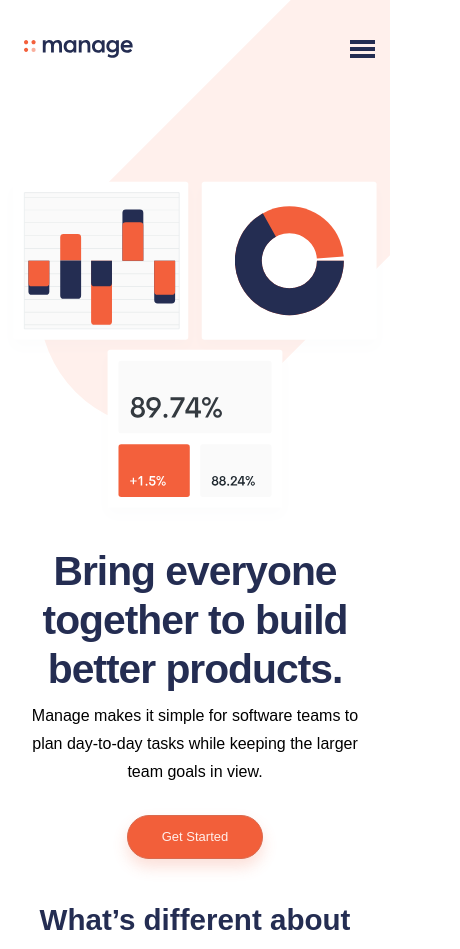
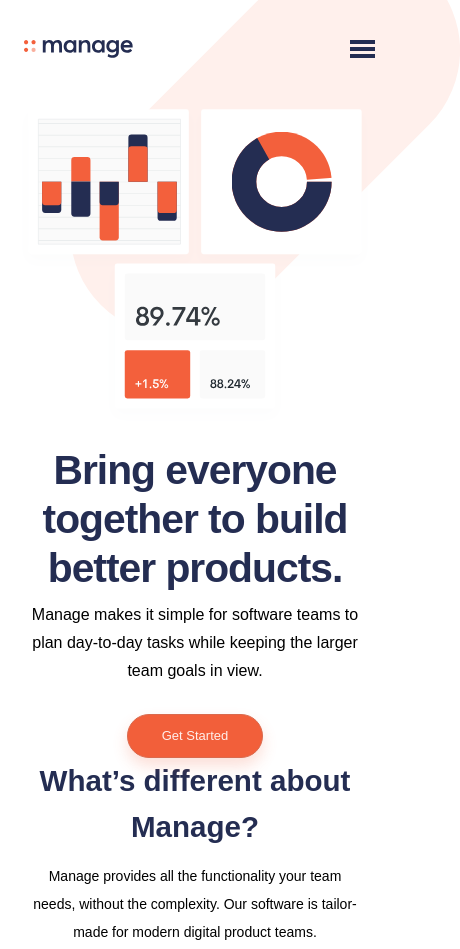
Before and after one commit to isy-creates/fe-manage-landing-page, a website: page index.html in a window 390 px wide. Shown: the top 949 px of the page, 460 px wide, since content can reach past the window. Drawn offline with Linux system fonts and the light colour scheme; a web font is replaced by a local one.

Commit message:
added overflowing background image and fixed correct breakpoint

```diff
--- a/index.html
+++ b/index.html
@@ -28,8 +28,10 @@
     <button class="navigation__button button button--primary">Get Started</button>
   </header>
   <main>
-    <section class="hero section has-grid with-large-container">
-      <img src="src/images/illustration-intro.svg" alt="Bild" class="hero__illustration">
+    <section class="hero section has-grid with-large-container pill">
+      <div class="hero__illustration">
+        <img src="src/images/illustration-intro.svg" alt="Bild" class="">
+      </div>
       <article class="hero__text">
         <h1>Bring everyone together to build better products.</h1>
         <p class="intro">Manage makes it simple for software teams to plan day-to-day tasks while keeping the larger team goals in view.</p>
--- a/src/styles/abstracts/_variables.scss
+++ b/src/styles/abstracts/_variables.scss
@@ -38,7 +38,8 @@
 // Layout
 // =============================================================================
 
-$grid-gap:                          rem(117px); //Set 0 if none is needed
+$grid-gap:                          rem(45px);
+$grid-gap-desktop:                  rem(117px); //Set 0 if none is needed
 
 $sidebar-size:                      rem(540px);
 
--- a/src/styles/components/_hamburger-menu.scss
+++ b/src/styles/components/_hamburger-menu.scss
@@ -41,7 +41,7 @@
     }
   }
 
-  @include change-at('tablet') {
+  @include change-at('desktop') {
     display: none;
   }
 }
--- a/src/styles/components/_hero.scss
+++ b/src/styles/components/_hero.scss
@@ -1,6 +1,9 @@
 .hero {
   position: relative;
+
+
   &__illustration {
+
 
     width: 100%;
     //max-height: rem(285px);
--- a/src/styles/components/_navigation.scss
+++ b/src/styles/components/_navigation.scss
@@ -1,7 +1,7 @@
 .navigation {
   display: none;
 
-  @include change-at('tablet') {
+  @include change-at('desktop') {
     display: flex;
   }
 
@@ -21,7 +21,7 @@
   &__button {
     display: none;
 
-    @include change-at('tablet') {
+    @include change-at('desktop') {
       display: block;
     }
   }
--- a/src/styles/global/_base.scss
+++ b/src/styles/global/_base.scss
@@ -1,16 +1,36 @@
 body {
-  background-image: url('../images/bg-tablet-pattern.svg');
-  background-repeat: no-repeat;
-  background-position: right -30vw top -10vw;
-  background-size: 120%;
+  overflow-x: hidden;
+}
 
-  @include change-at('mobile') {
-    background-size: 93%;
-    background-position: right -18vw top -31vw;
+.pill {
+
+  position: relative;
+
+  &:after {
+    content: '';
+    position: absolute;
+    z-index: -1;
+    top: 0;
+    right: 0;
+    background-image: url('../images/bg-tablet-pattern.svg');
+    background-repeat: no-repeat;
+    background-size: contain;
+    height: 100%;
+    width: 100%;
+    transform: translate(18%, -24%);
+
+    // background-position: right -30vw top -10vw;
+    // background-size: 120%;
+
+    // @include change-at('mobile') {
+    //   background-size: 93%;
+    //   background-position: right -18vw top -31vw;
+    // }
+
+    @include change-at('tablet') {
+      height: rem(814px);
+      transform: translate(55%, -50%);
+    }
   }
 
-  @include change-at('desktop') {
-    background-position: 156% -15%;
-    background-size: auto;
-  }
 }
--- a/src/styles/global/_reset.scss
+++ b/src/styles/global/_reset.scss
@@ -156,6 +156,7 @@
 img {
   border-style: none; // 1 //
   vertical-align: middle; // 2 //
+  width: 100%;
 }
 
 // Remove Margin
--- a/src/styles/grid/_container.scss
+++ b/src/styles/grid/_container.scss
@@ -12,8 +12,10 @@
 .with-large-container {
   @extend %container;
   max-width: rem($container-is-small);
+  padding: 0 rem(16);
 
-  @include change-at('desktop') {
+  @include change-at('tablet') {
     max-width: rem($container-is-wide);
+    padding: 0;
   }
 }
--- a/src/styles/grid/_grid.scss
+++ b/src/styles/grid/_grid.scss
@@ -11,6 +11,6 @@
 
   @include change-at('tablet') {
     grid-template-columns: minmax(auto, 436px) minmax(auto, 540px);
-    gap: $grid-gap;
+    gap: $grid-gap-desktop;
   }
 }
--- a/src/styles/grid/templates/_template-global.scss
+++ b/src/styles/grid/templates/_template-global.scss
@@ -11,4 +11,8 @@
 
 @mixin grid-gap {
   grid-gap: $grid-gap;
+
+  @include change-at('desktop') {
+    grid-gap: $grid-gap-desktop;
+  }
 }
```
Also changed, not shown: dist/css/main.css.
